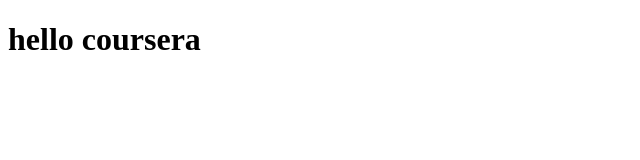
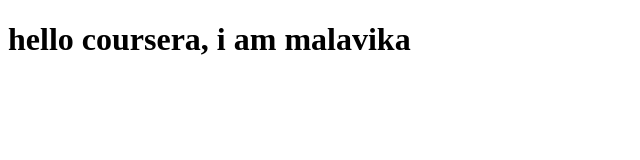
Before and after one commit to MalavikaJayaram266/coursera1_test, a plain HTML site: page mod2_soln/index.html in a window 1280 px wide. Shown: the whole page, without its empty margins (0-640 px from the left). Drawn offline with Linux system fonts and the light colour scheme.

Commit message:
small addition to our page content

```diff
--- a/mod2_soln/index.html
+++ b/mod2_soln/index.html
@@ -4,6 +4,6 @@
 	<title></title>
 </head>
 <body>
-<h1> hello coursera</h1>
+<h1> hello coursera, i am malavika</h1>
 </body>
 </html>
```
